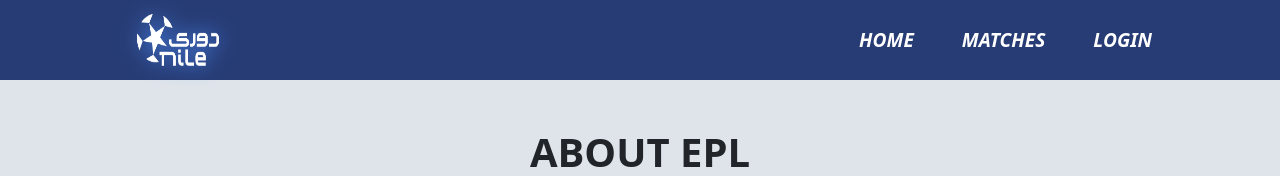
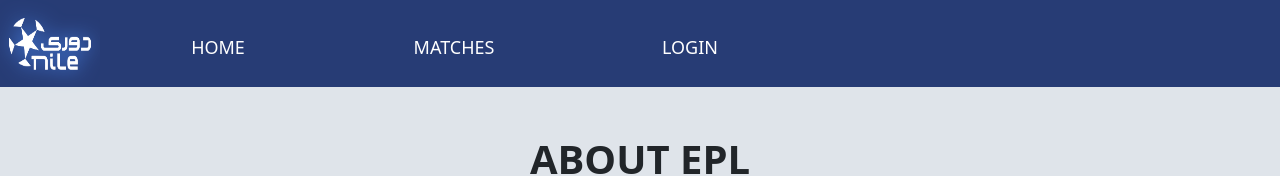
Before and after one commit to A7med-Amin/e7gezly, a React (Create React App) app in the folder frontend/: page /Home in a window 1280 px wide. Shown: the top 176 px of the page. Built offline with nearby package versions, Linux system fonts and the light colour scheme.

Commit message:
✨ navbar

```diff
--- a/frontend/src/App.js
+++ b/frontend/src/App.js
@@ -10,7 +10,7 @@ import YourTickets from "./pages/YourTickets";
 import Adminstrator from "./pages/AdminPage";
 import Seats from "./pages/Seats";
 import Creditcard from "./Components/meetups/Creditcard";
-
+import ErrorPage from "./pages/ErrorPage";
 function App() {
   /*Routing Code */
   return (
@@ -27,6 +27,7 @@ function App() {
       <Route path="/YourTickets" element={<YourTickets />} />
       <Route path="/Seats" element={<Seats />} />
       <Route path="/creditCard" element={<Creditcard />} />
+      <Route path="*" element={ErrorPage} />
     </Routes>
   );
 }
--- a/frontend/src/Components/layout/Layout.js
+++ b/frontend/src/Components/layout/Layout.js
@@ -3,7 +3,7 @@ import classes from "./Layout.module.css";
 
 function Layout(props) {
   return (
-    <div style={{ minHeight : '100vh' , backgroundColor: "#dfe4ea" }}>
+    <div style={{ minHeight: "100vh", backgroundColor: "#dfe4ea" }}>
       <MainNavigation Ticketsnum={props.TicketsNum} />
       <main className={classes.main}>{props.children}</main>
     </div>
--- a/frontend/src/Components/layout/MainNavigation.js
+++ b/frontend/src/Components/layout/MainNavigation.js
@@ -1,9 +1,12 @@
-import { Link } from "react-router-dom";
+import { Link, useNavigate } from "react-router-dom";
 import classes from "./MainNavigation.module.css";
 import logo from "./Icon.png";
+import "./Navbar.css";
 function MainNavigation(props) {
+  const navigate = useNavigate();
   function LoggingOut() {
     localStorage.removeItem("LoggedIn");
+    navigate("/");
   }
 
   function WhatUser() {
@@ -14,67 +17,63 @@ function MainNavigation(props) {
       if (LoggedIn[0]["role"] === "M") {
         return (
           <header className={classes.header}>
-            <img className = {classes.logoicon} src={logo} alt="Icon" height={70} width={100} />
+            <img
+              className={classes.logoicon}
+              src={logo}
+              alt="Icon"
+              height={70}
+              width={100}
+            />
             <nav>
-              <ul>
-                <li>
-                  <Link to="/Home">Home</Link>
-                </li>
+              <Link to="/home" className="navbar-element">
+                Home
+              </Link>
 
-                <li>
-                  <Link to="/Matches">Matches</Link>
-                </li>
+              <Link to="/matches" className="navbar-element">
+                Matches
+              </Link>
 
-                <li>
-                  <Link to="/NewMatch">Add Match</Link>
-                </li>
+              <Link className="navbar-element" to="/NewMatch">
+                Add Match
+              </Link>
 
-                <li>
-                  <Link to="/new-stadium">Add Stadium</Link>
-                </li>
+              <Link className="navbar-element" to="/new-stadium">
+                Add Stadium
+              </Link>
 
-                <li>
-                  <Link to="/" onClick={LoggingOut}>
-                    Logout
-                  </Link>
-                </li>
-              </ul>
+              <a className="navbar-element" onClick={() => LoggingOut()}>
+                Logout
+              </a>
             </nav>
           </header>
         );
       } else if (LoggedIn[0]["role"] === "F") {
         return (
           <header className={classes.header}>
-            <img className = {classes.logoicon} src={logo} alt="Icon" height={70} width={100} />
+            <img
+              className={classes.logoicon}
+              src={logo}
+              alt="Icon"
+              height={70}
+              width={100}
+            />
             <nav>
-              <ul>
-                <li>
-                  <Link to="/Home">Home</Link>
-                </li>
-
-                <li>
-                  <Link to="/Profile">Profile</Link>
-                </li>
-
-                <li>
-                  <Link to="/Matches">Matches</Link>
-                </li>
-
-                <li>
-                  <Link to="/YourTickets">
-                    Your Tickets
-                    <span className={classes.badge}>
-                      {props.Ticketsnum ?? 0}
-                    </span>
-                  </Link>
-                </li>
-
-                <li>
-                  <Link to="/" onClick={LoggingOut}>
-                    Logout
-                  </Link>
-                </li>
-              </ul>
+              <Link to="/home" className="navbar-element">
+                Home
+              </Link>
+              <Link to="/profile" className="navbar-element">
+                Profile
+              </Link>
+              <Link to="/yourtickets" className="navbar-element">
+                Your Tickets
+                <span className={classes.badge}>{props.Ticketsnum ?? 0}</span>
+              </Link>
+              <Link to="/matches" className="navbar-element">
+                Matches
+              </Link>
+              <a className="navbar-element" onClick={() => LoggingOut()}>
+                Logout
+              </a>
             </nav>
           </header>
         );
@@ -82,21 +81,24 @@ function MainNavigation(props) {
     } else {
       return (
         <header className={classes.header}>
-          <img className = {classes.logoicon} src={logo} alt="Icon" height={70} width={100} />
+          <img
+            className={classes.logoicon}
+            src={logo}
+            alt="Icon"
+            height={70}
+            width={100}
+          />
+
           <nav>
-            <ul>
-              <li>
-                <Link to="/Home">Home</Link>
-              </li>
-
-              <li>
-                <Link to="/Matches">Matches</Link>
-              </li>
-
-              <li>
-                <Link to="/">LogIn</Link>
-              </li>
-            </ul>
+            <Link to="/home" className="navbar-element">
+              Home
+            </Link>
+            <Link to="/matches" className="navbar-element">
+              Matches
+            </Link>
+            <Link className="navbar-element" to="/">
+              Login
+            </Link>
           </nav>
         </header>
       );
--- a/frontend/src/Components/layout/MainNavigation.module.css
+++ b/frontend/src/Components/layout/MainNavigation.module.css
@@ -5,23 +5,24 @@
 }
 
 .header {
-    width: 100%;
+  display: flex;
+  align-items: center;
+  background-color: var(--main-color);
+
+  /* width: 100%;
   height: 5rem;
   display: flex;
-    align-items: center;
-    justify-content: space-between;
-    background-color: var(--main-color);
-    padding: 0 10%;
+  padding: 0 10%; */
 }
 
-  .header ul {
+/* .header ul {
   list-style: none;
   margin: 0;
   padding: 0;
   display: flex;
   align-items: baseline;
-  }
-
+} */
+/*
 .header li {
   margin-left: 3rem;
 }
@@ -37,7 +38,7 @@
 .header a:active,
 .header a.active {
   color: white;
-  }
+} */
 
 .badge {
   background-color: var(--hover-color);
@@ -50,3 +51,8 @@
 .logoicon {
   filter: drop-shadow(0 00px 10px var(--accent-color));
 }
+
+:root {
+  --underline-height: 0.5em;
+  --transition-duration: 0.5s;
+}
--- /dev/null
+++ b/frontend/src/Components/layout/Navbar.css
@@ -0,0 +1,65 @@
+:root {
+  --main-color: #273c75;
+  --secondary-color: #192a56;
+  --hover-color: #4a69bd;
+}
+
+nav {
+  position: relative;
+  white-space: nowrap;
+  color: white;
+  background: var(--main-color);
+  padding: var(--underline-height) 0;
+  margin: 0.5rem 0 0 0;
+  box-shadow: 0 1em 2em rgba(black, 0.05);
+  width: 100%;
+}
+.navbar-element:hover {
+  text-decoration: none;
+}
+.navbar-element {
+  text-decoration: none;
+  font-size: large;
+  color: white;
+  display: inline-block;
+  z-index: 10;
+  width: 20%;
+  padding: 1em 0;
+  text-align: center;
+  cursor: pointer;
+}
+
+.underline {
+  display: block;
+  position: absolute;
+  z-index: 0;
+  bottom: 0;
+  left: 0;
+  height: var(--underline-height);
+  width: 20%;
+  background: var(--secondary-color);
+  pointer-events: none;
+  mix-blend-mode: lighten;
+  transition: transform var(--transition-duration) ease-in-out;
+
+  &:nth-child(1) {
+    background: white;
+    transition: calc(var(--transition-duration) * 0.8);
+  }
+  &:nth-child(2) {
+    background: white;
+    transition: calc(var(--transition-duration) * 1.2);
+  }
+  &:nth-child(3) {
+    background: white;
+  }
+}
+
+nav.black {
+  .underline {
+    background: white;
+    border-radius: 0.25em;
+    height: calc(var(--underline-height) / 2);
+    mix-blend-mode: initial;
+  }
+}
--- /dev/null
+++ b/frontend/src/pages/ErrorPage.js
@@ -0,0 +1,7 @@
+import React from "react";
+
+const ErrorPage = () => {
+  return <div>Error Page</div>;
+};
+
+export default ErrorPage;
--- a/frontend/src/pages/Portal/Login/Login.css
+++ b/frontend/src/pages/Portal/Login/Login.css
@@ -11,7 +11,7 @@
 a {
   text-decoration: none;
   color: white;
-  font-style: italic;
+  /* font-style: italic; */
 }
 
 a:hover {
```
Lines whose indentation alone changed are shown as unchanged.
